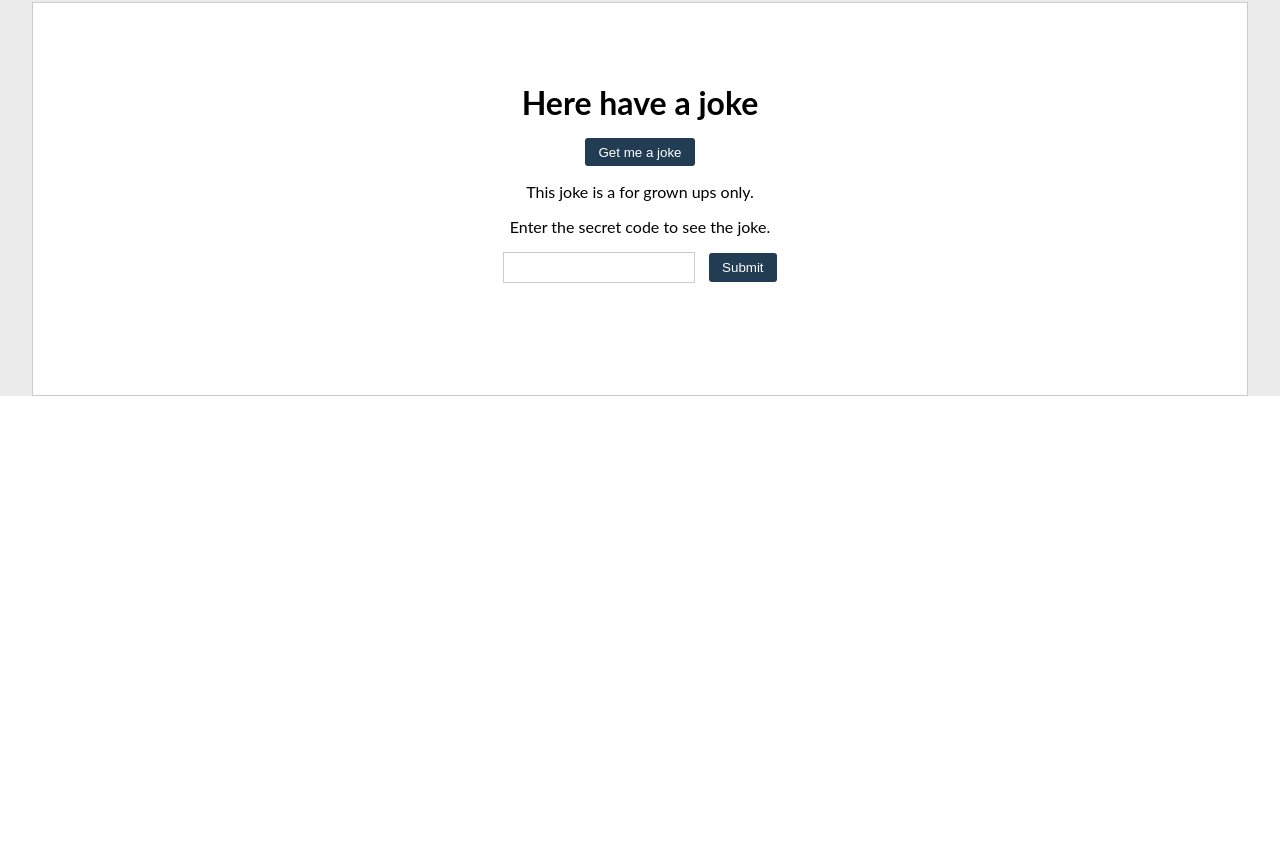
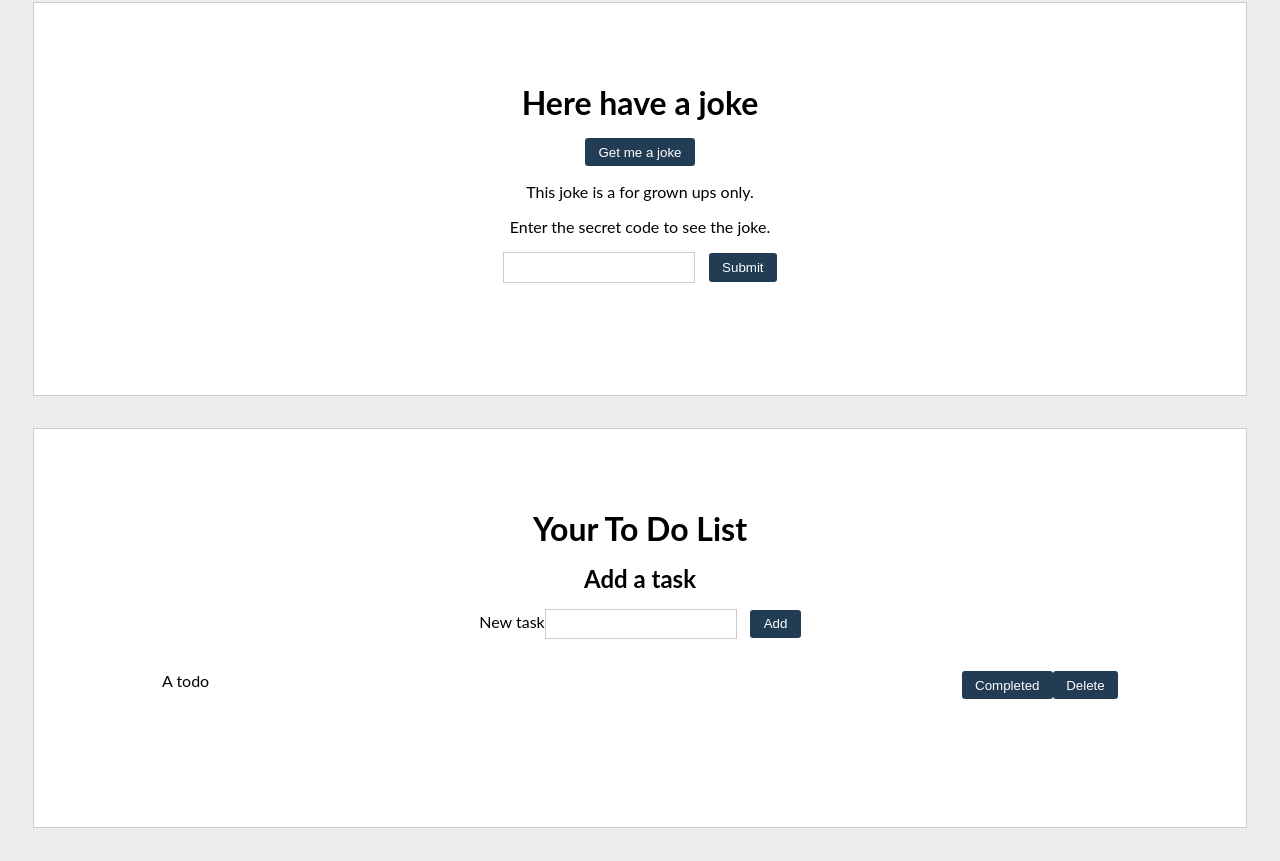
Before and after one commit to hjludwig/sandbox, a React (Create React App) app: page / in a window 1280 px wide. Shown: the part 909-1770 px from the top of the page. Before the commit the page ends 1337 px from the top, so only its background shows below. Built offline with nearby package versions, Linux system fonts and the light colour scheme; no server answers.

Commit message:
Started todo app

```diff
--- a/src/App.js
+++ b/src/App.js
@@ -3,6 +3,7 @@ import Joke from "./miniApps/Joke";
 import Sauce from "./miniApps/Sauce";
 import Weather from "./miniApps/Weather";
 import "./styles.css";
+import TodoList from "./todoList/TodoList";
 
 export default function App() {
   return (
@@ -11,6 +12,7 @@ export default function App() {
       <Counter />
       <Weather />
       <Joke />
+      <TodoList />
     </div>
   );
 }
--- a/src/miniApps/Joke.jsx
+++ b/src/miniApps/Joke.jsx
@@ -3,7 +3,6 @@ import React, { useState } from "react";
 const Joke = () => {
   const [joke, setJoke] = useState("");
   const [loading, setLoading] = useState(false);
-  const [key, setKey] = useState("");
 
   const fetchJoke = async () => {
     const url = "https://v2.jokeapi.dev/joke/Any";
@@ -14,7 +13,6 @@ const Joke = () => {
 
   const handleClick = () => {
     setLoading(true);
-    // setshowJoke(false);
     fetchJoke().then((data) => {
       setJoke(data);
       setLoading(false);
--- a/src/styles.css
+++ b/src/styles.css
@@ -8,7 +8,7 @@
   text-align: center;
   background: #ececec;
   min-height: 100vh;
-  padding-top: 1px;
+  padding: 1px;
 }
 
 .mini-app {
--- /dev/null
+++ b/src/todoList/List.jsx
@@ -0,0 +1,12 @@
+import React from "react";
+import Todo from "./Todo";
+
+const List = () => {
+  return (
+    <div>
+      <Todo />
+    </div>
+  );
+};
+
+export default List;
--- /dev/null
+++ b/src/todoList/NewTodoForm.jsx
@@ -0,0 +1,16 @@
+import React from "react";
+
+const NewTodoForm = ({ handleSubmit }) => {
+  return (
+    <div>
+      <h2>Add a task</h2>
+      <form onSubmit={handleSubmit}>
+        <label htmlFor="newTodo">New task</label>
+        <input type="text" id="newTodo" />
+        <button type="submit">Add</button>
+      </form>
+    </div>
+  );
+};
+
+export default NewTodoForm;
--- /dev/null
+++ b/src/todoList/Todo.jsx
@@ -0,0 +1,20 @@
+import React from "react";
+
+const todoStyles = {
+  display: "flex",
+  justifyContent: "space-between"
+};
+
+const Todo = () => {
+  return (
+    <div style={todoStyles}>
+      <p>A todo</p>
+      <div>
+        <button type="button">Completed</button>
+        <button type="button">Delete</button>
+      </div>
+    </div>
+  );
+};
+
+export default Todo;
--- /dev/null
+++ b/src/todoList/TodoList.jsx
@@ -0,0 +1,20 @@
+import React, { useState } from "react";
+import List from "./List";
+import NewTodoForm from "./NewTodoForm";
+
+const TodoList = () => {
+  const [todos, setTodos] = useState([]);
+  const handleSubmit = (e) => {
+    e.preventDefault();
+    console.log("submitted");
+  };
+  return (
+    <div className="mini-app">
+      <h1>Your To Do List</h1>
+      <NewTodoForm handleSubmit={handleSubmit} />
+      <List />
+    </div>
+  );
+};
+
+export default TodoList;
```
Also changed, not shown: src/todoList/Input.jsx (added, +7 -0 lines).
